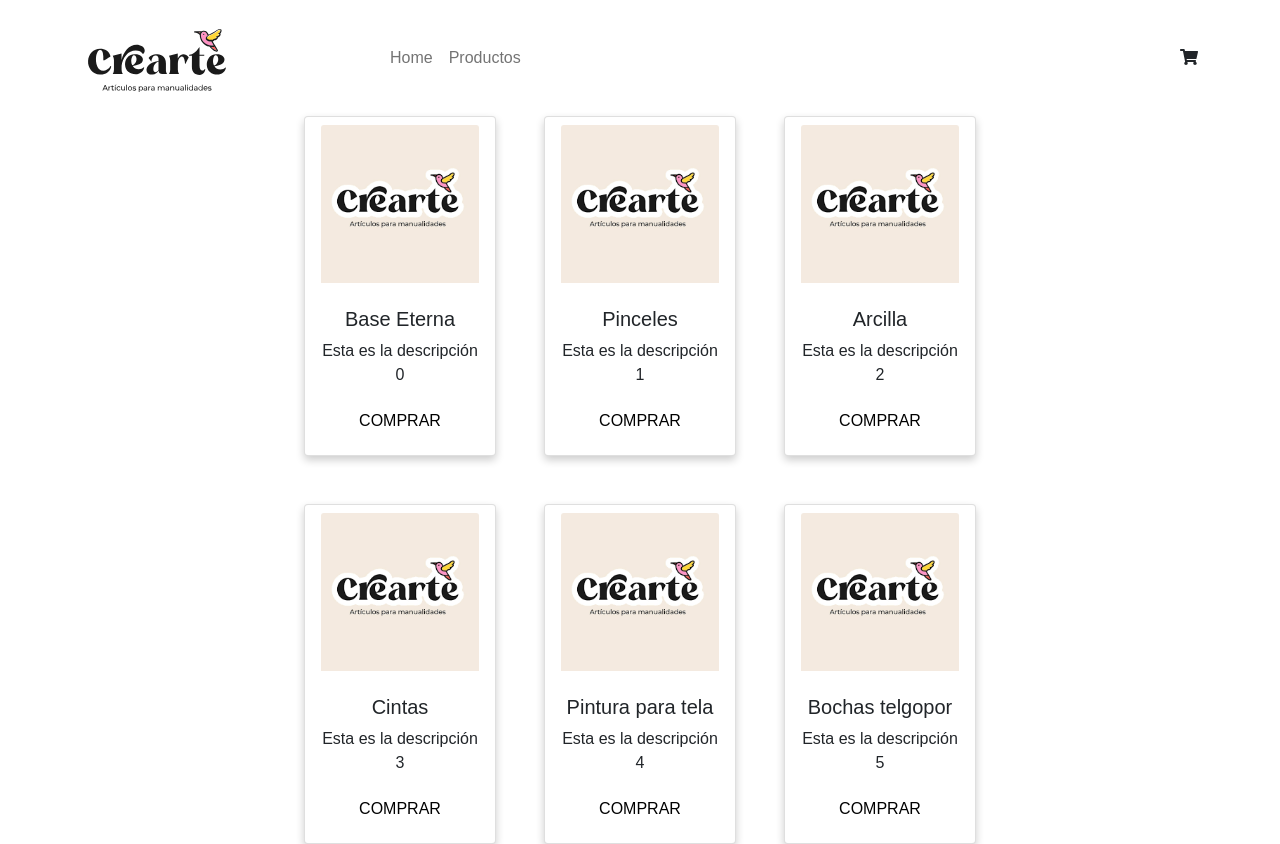
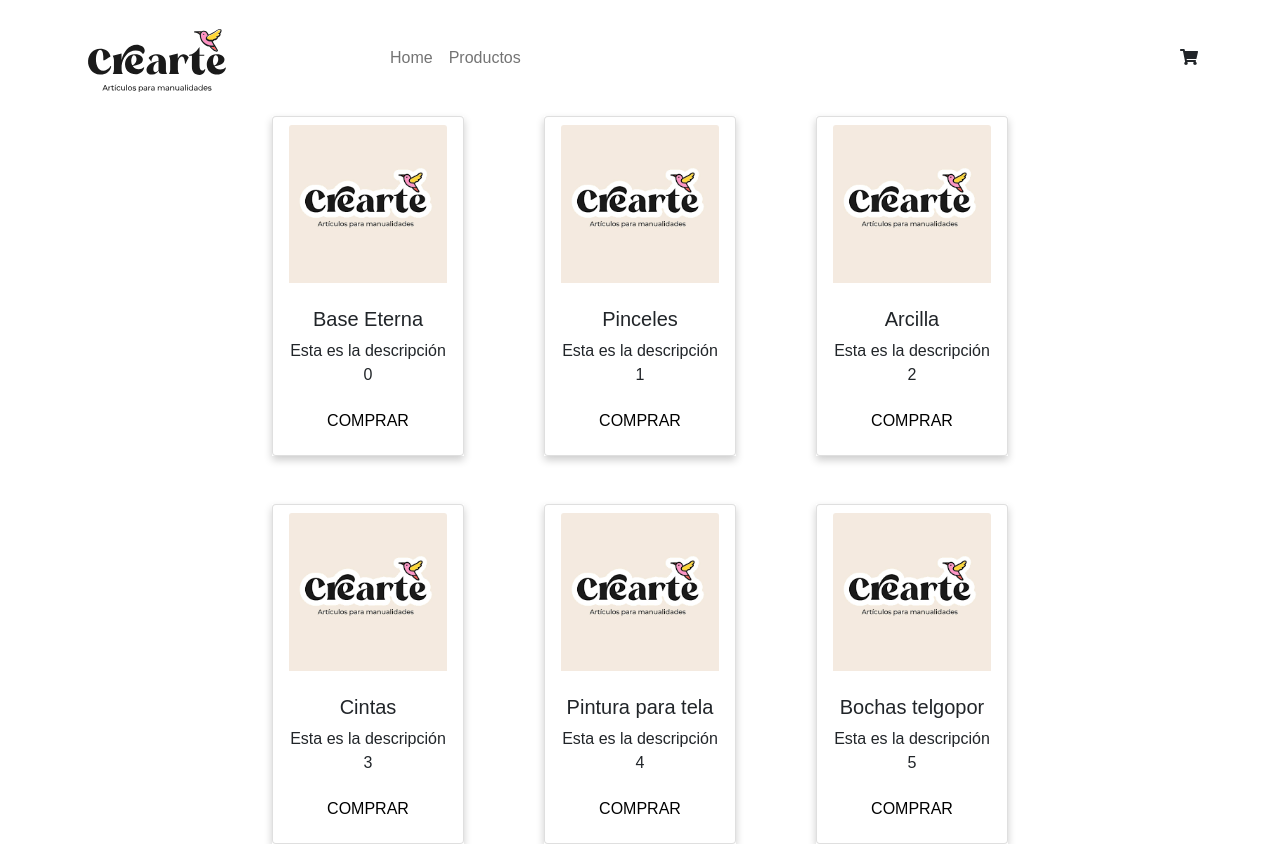
Before and after one commit to pablodjordjevic/Ecommerce-React, a React (Create React App) app: page /products in a window 1280 px wide. Built offline with nearby package versions, Linux system fonts and the light colour scheme.

Commit message:
Arreglando cosas 3

```diff
--- a/src/Components/Item/Item.css
+++ b/src/Components/Item/Item.css
@@ -1,4 +1,4 @@
-.card{
+.box{
     margin: auto;
     box-shadow: 0 4px 8px 0 rgba(0,0,0,0.2);
     transition: 0.3s;
```
